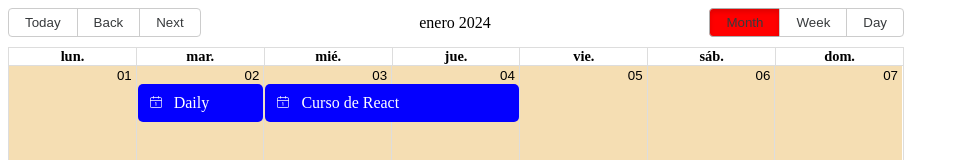
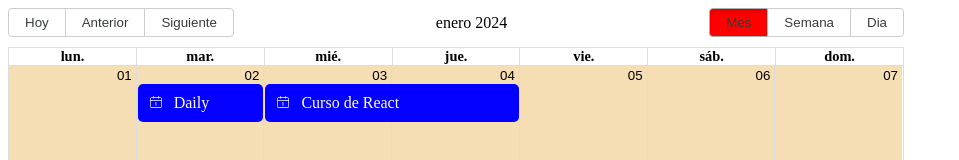
Before and after one commit to cesar31mr/react-big-calendar, a React (Vite) app: page / in a window 1280 px wide. Shown: the top 160 px of the page, without its empty margins (0-959 px from the left). Built offline with nearby package versions, Linux system fonts and the light colour scheme.

Commit message:
Se actualizan botones a español

```diff
--- a/src/App.jsx
+++ b/src/App.jsx
@@ -59,6 +59,21 @@ export default function App() {
               dayHeaderFormat: date => dayjs(date).format('DD/MM/YYYY')
             }}
             components={components}
+
+            messages={
+              {
+                next: 'Siguiente',
+                previous: 'Anterior',
+                today: 'Hoy',
+                month: 'Mes',
+                week: 'Semana',
+                day: 'Dia',
+                date: 'Fecha',
+                time: 'Hora',
+                event: 'Evento',
+                showMore: total => `+ Ver más (${total})`
+              }
+            }
             />
         </div>
     );
```
